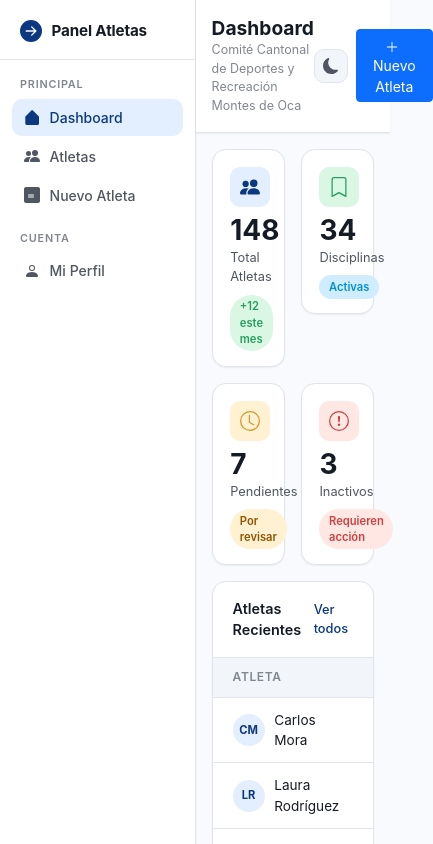
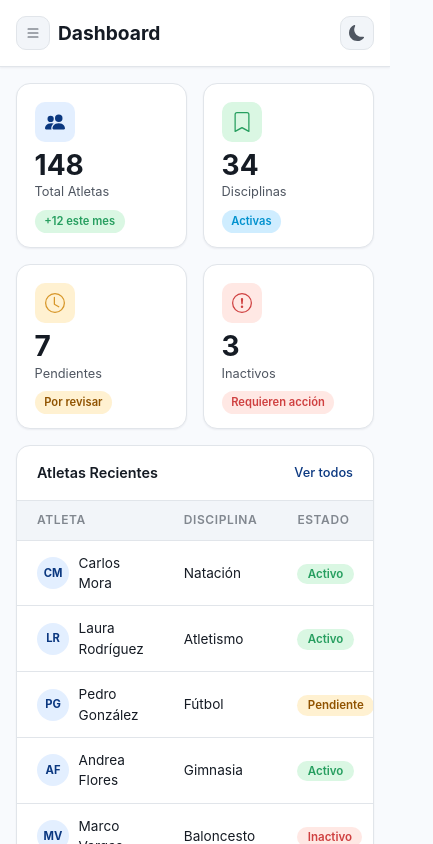
Before and after one commit to Isaacoun100/Panel-Atletas, an Angular app: page /dashboard in a window 390 px wide. Shown: the top 844 px of the page, 433 px wide, since content can reach past the window. Built offline with nearby package versions, Linux system fonts and the light colour scheme.

Commit message:
Improved responsiveness

```diff
--- a/src/app/dashboard/dashboard.html
+++ b/src/app/dashboard/dashboard.html
@@ -1,8 +1,31 @@
-<div class="db-layout">
+<div class="d-flex" style="min-height:100vh;background:var(--bg)">
 
-  <!-- Sidebar -->
-  <aside class="db-sidebar d-flex flex-column">
-    <div class="db-sidebar-header">
+  <!-- Sidebar (offcanvas on <lg, inline on >=lg) -->
+  <aside class="offcanvas-lg offcanvas-start db-sidebar d-flex flex-column"
+         id="appSidebar" tabindex="-1" style="--bs-offcanvas-width:240px">
+
+    <!-- Close button — mobile only -->
+    <div class="d-flex d-lg-none align-items-center justify-content-between px-3 py-2"
+         style="border-bottom:1px solid var(--border)">
+      <div class="d-flex align-items-center gap-2">
+        <span class="db-logo-icon">
+          <svg xmlns="http://www.w3.org/2000/svg" width="20" height="20" fill="currentColor" viewBox="0 0 16 16">
+            <path d="M8 0a8 8 0 1 1 0 16A8 8 0 0 1 8 0zM4.5 7.5a.5.5 0 0 0 0 1h5.793l-2.147 2.146a.5.5 0 0 0 .708.708l3-3a.5.5 0 0 0 0-.708l-3-3a.5.5 0 1 0-.708.708L10.293 7.5H4.5z"/>
+          </svg>
+        </span>
+        <span class="db-logo-text">Panel Atletas</span>
+      </div>
+      <button type="button" class="btn p-0" aria-label="Cerrar menú"
+              data-bs-dismiss="offcanvas" data-bs-target="#appSidebar"
+              style="color:var(--text-3);line-height:1">
+        <svg xmlns="http://www.w3.org/2000/svg" width="18" height="18" fill="currentColor" viewBox="0 0 16 16">
+          <path d="M4.646 4.646a.5.5 0 0 1 .708 0L8 7.293l2.646-2.647a.5.5 0 0 1 .708.708L8.707 8l2.647 2.646a.5.5 0 0 1-.708.708L8 8.707l-2.646 2.647a.5.5 0 0 1-.708-.708L7.293 8 4.646 5.354a.5.5 0 0 1 0-.708z"/>
+        </svg>
+      </button>
+    </div>
+
+    <!-- Logo — desktop only -->
+    <div class="db-sidebar-header d-none d-lg-flex align-items-center gap-2">
       <span class="db-logo-icon">
         <svg xmlns="http://www.w3.org/2000/svg" width="22" height="22" fill="currentColor" viewBox="0 0 16 16">
           <path d="M8 0a8 8 0 1 1 0 16A8 8 0 0 1 8 0zM4.5 7.5a.5.5 0 0 0 0 1h5.793l-2.147 2.146a.5.5 0 0 0 .708.708l3-3a.5.5 0 0 0 0-.708l-3-3a.5.5 0 1 0-.708.708L10.293 7.5H4.5z"/>
@@ -62,13 +85,23 @@
   </aside>
 
   <!-- Main content -->
-  <main class="db-main">
+  <div class="flex-grow-1 d-flex flex-column" style="min-width:0;overflow-x:hidden">
 
     <!-- Topbar -->
-    <header class="db-topbar d-flex align-items-center justify-content-between">
-      <div>
-        <h1 class="db-page-title">Dashboard</h1>
-        <p class="db-page-sub">Comité Cantonal de Deportes y Recreación Montes de Oca</p>
+    <header class="db-topbar sticky-top d-flex align-items-center justify-content-between gap-2">
+      <div class="d-flex align-items-center gap-2">
+        <!-- Hamburger — mobile only -->
+        <button type="button" class="db-theme-btn d-lg-none"
+                data-bs-toggle="offcanvas" data-bs-target="#appSidebar"
+                aria-controls="appSidebar" aria-label="Abrir menú">
+          <svg xmlns="http://www.w3.org/2000/svg" width="16" height="16" fill="currentColor" viewBox="0 0 16 16">
+            <path fill-rule="evenodd" d="M2.5 12a.5.5 0 0 1 .5-.5h10a.5.5 0 0 1 0 1H3a.5.5 0 0 1-.5-.5zm0-4a.5.5 0 0 1 .5-.5h10a.5.5 0 0 1 0 1H3a.5.5 0 0 1-.5-.5zm0-4a.5.5 0 0 1 .5-.5h10a.5.5 0 0 1 0 1H3a.5.5 0 0 1-.5-.5z"/>
+          </svg>
+        </button>
+        <div>
+          <h1 class="db-page-title">Dashboard</h1>
+          <p class="db-page-sub d-none d-sm-block">Comité Cantonal de Deportes y Recreación Montes de Oca</p>
+        </div>
       </div>
       <div class="d-flex align-items-center gap-2">
         <button class="db-theme-btn" (click)="toggleTheme()" [title]="isDark() ? 'Cambiar a modo claro' : 'Cambiar a modo oscuro'">
@@ -83,12 +116,6 @@
               <path d="M6 .278a.768.768 0 0 1 .08.858 7.208 7.208 0 0 0-.878 3.46c0 4.021 3.278 7.277 7.318 7.277.527 0 1.04-.055 1.533-.16a.787.787 0 0 1 .81.316.733.733 0 0 1-.031.893A8.349 8.349 0 0 1 8.344 16C3.734 16 0 12.286 0 7.71 0 4.266 2.114 1.312 5.124.06A.752.752 0 0 1 6 .278z"/>
             </svg>
           }
-        </button>
-        <button routerLink="/nuevo-atleta" class="btn btn-primary btn-sm px-3">
-          <svg xmlns="http://www.w3.org/2000/svg" width="14" height="14" fill="currentColor" class="me-1" viewBox="0 0 16 16">
-            <path d="M8 2a.5.5 0 0 1 .5.5v5h5a.5.5 0 0 1 0 1h-5v5a.5.5 0 0 1-1 0v-5h-5a.5.5 0 0 1 0-1h5v-5A.5.5 0 0 1 8 2z"/>
-          </svg>
-          Nuevo Atleta
         </button>
       </div>
     </header>
@@ -291,5 +318,5 @@
       </div>
     </section>
 
-  </main>
+  </div>
 </div>
```
